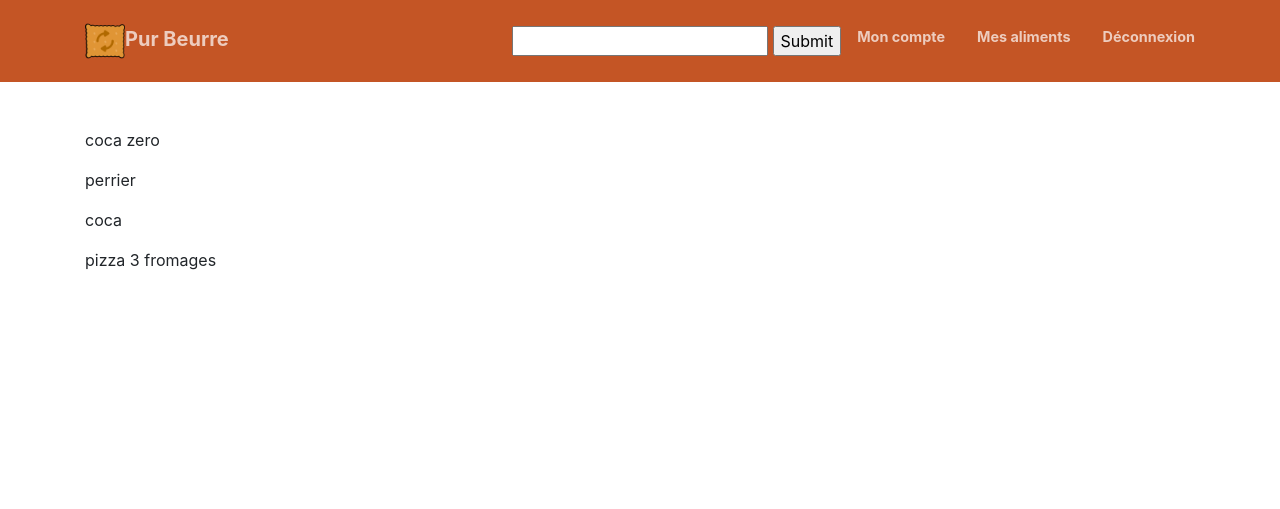
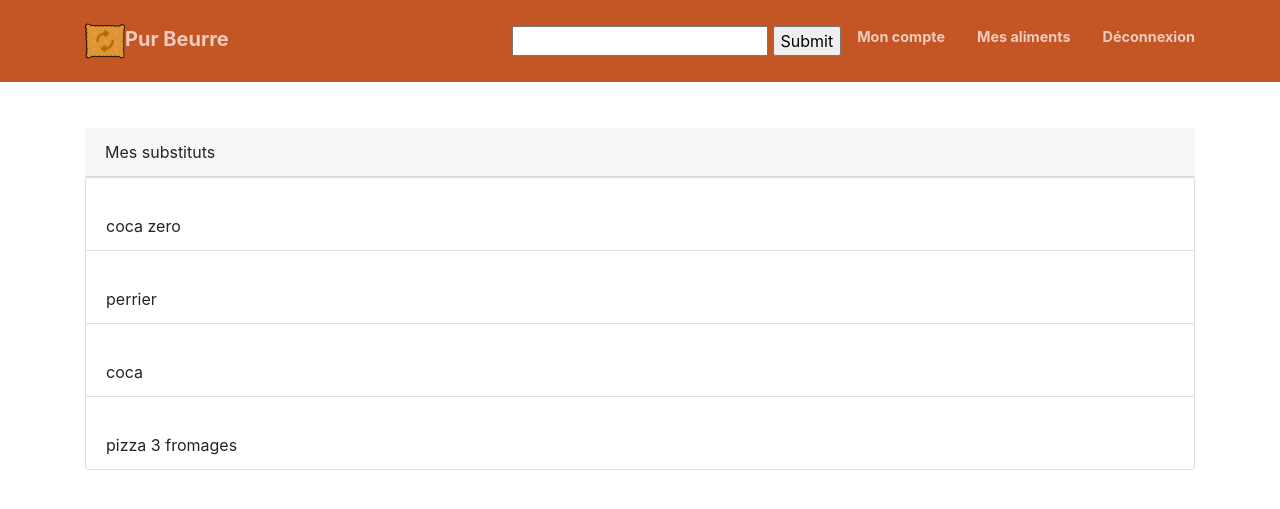
Before and after one commit to Nicolasdvl/P8, a Django app: page /account/my_substitutes/ in a window 1280 px wide. Shown: the top 509 px of the page. Run offline with Django 3.2, Linux system fonts and the light colour scheme; a user stored in the database is signed in; data comes from the database, SQL or seed files in the repository; parts of the project's set-up code (start-up, migrations or seed data) failed here and were passed over; some libraries are stand-ins or nearby versions.

Commit message:
improve user and saves pages

```diff
--- a/app/authentification/templates/authentification/user.html
+++ b/app/authentification/templates/authentification/user.html
@@ -20,6 +20,12 @@
         <div class="container">
             {% if user.is_authenticated %}
             <p> Bienvenue {{user.username}}</p>
+
+            <p>
+                E-mail : {{user.email}}
+            </p>
+            <button onclick="location.href='/account/my_substitutes'" class="redirect-substitutes"> Voir mes substituts
+                sauvegardés</button>
             {% else %}
             <p>Vous êtes déconnecté. Cliquez <a href="login">ici</a> pour vous connecter.</p>
             {% endif %}
--- a/app/core/static/css/style.css
+++ b/app/core/static/css/style.css
@@ -27,6 +27,7 @@
 
 .login-form,
 .signin-form,
+.redirect-substitutes,
 .redirect-signin {
     display: inline-block;
     width: 100%;
@@ -60,3 +61,15 @@
     width: 100%;
     object-fit: contain;
 }
+
+.substituts_img {
+    max-width: 5em;
+    max-height: 5em;
+
+}
+
+.substituts_name {
+    position: absolute;
+    margin-top: 1em;
+    margin-left: 5em;
+}
--- a/app/products/templates/products/saves.html
+++ b/app/products/templates/products/saves.html
@@ -19,10 +19,18 @@
     {% include 'core/nav.html' %}
     <section class="page-section">
         <div class="container">
-            {% for product in products %}
-            <p class="product">{{product.name}}</p>
-            {% endfor %}
-
+            {% if products %}
+            <div class="card-header"> Mes substituts </div>
+            <ul class="list-group">
+                {% for product in products %}
+                <li class="list-group-item"><img class="substituts_img" src={{product.image}}>
+                    <div>{{product.name}}</div>
+                </li>
+                {% endfor %}
+            </ul>
+            {% else %}
+            <p>Vous n'avez pas encore de substitus sauvegardés</p>
+            {% endif %}
         </div>
     </section>
 </body>
```
